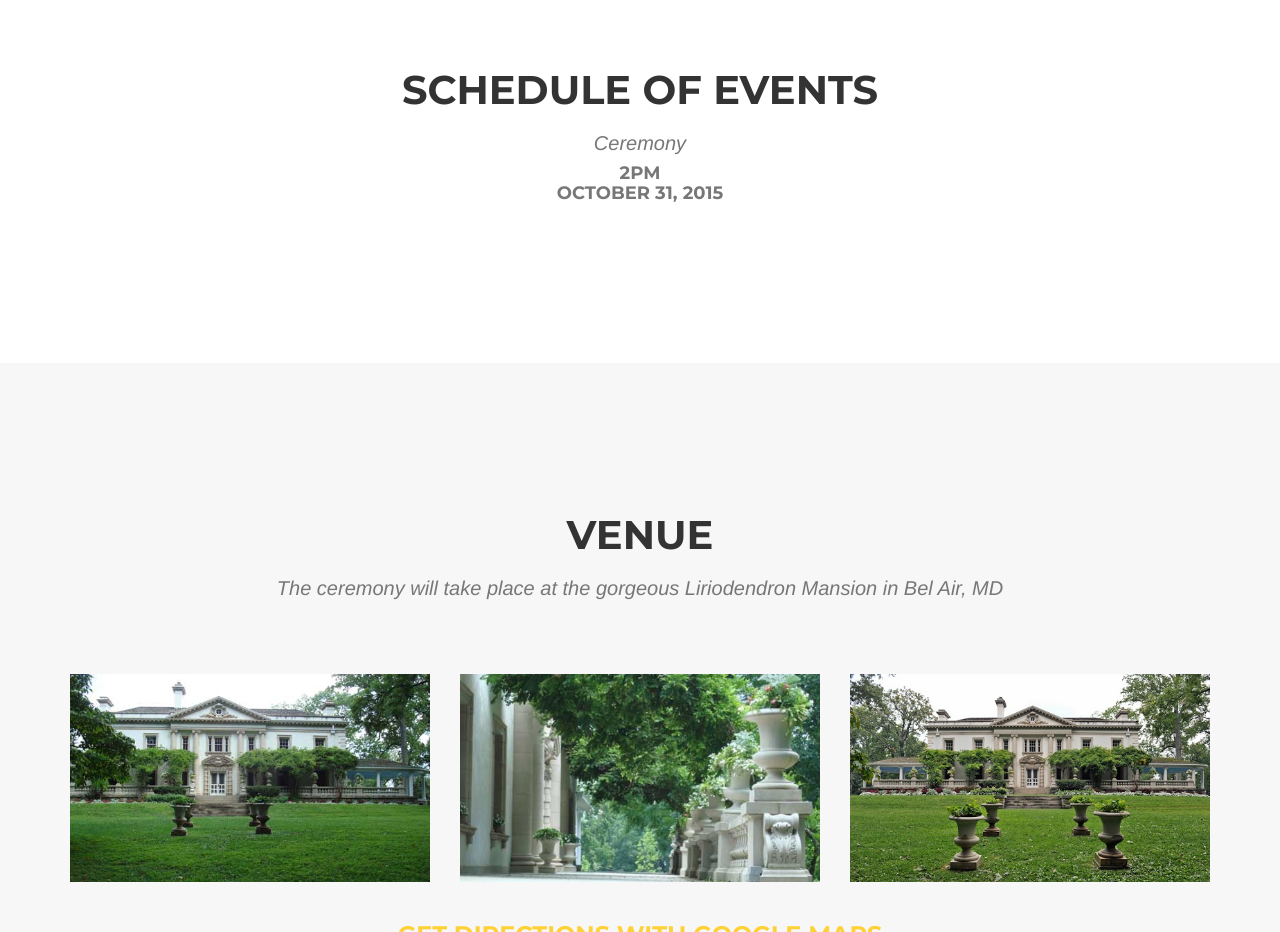
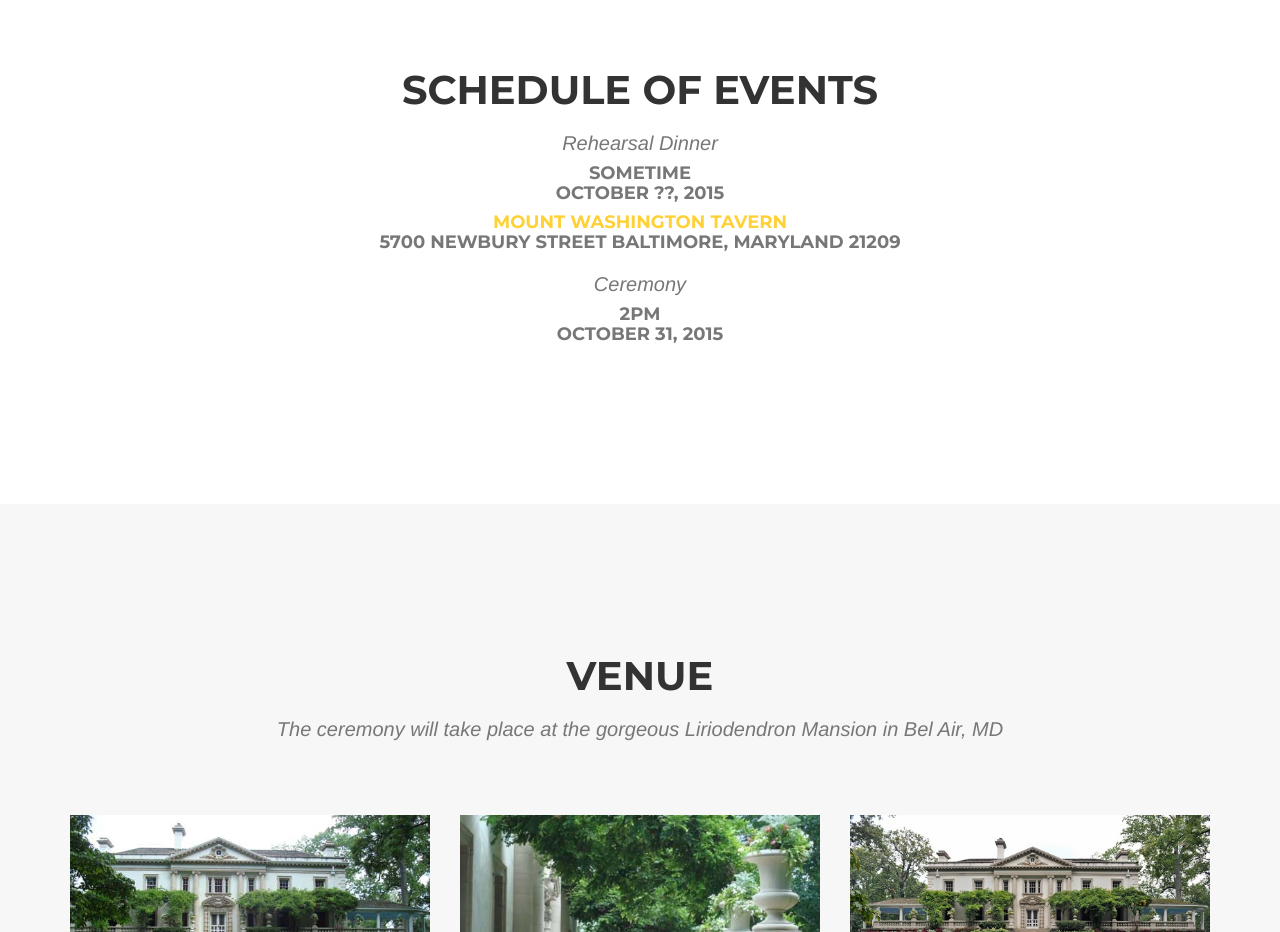
Before and after one commit to kdmcclin/wedding-site, a plain HTML site: page index.html in a window 1280 px wide. Shown: the part 840-1772 px from the top of the page. Drawn offline with nearby package versions, Linux system fonts and the light colour scheme; some packages are replaced by stand-ins of ours; a web font is replaced by a local one.

Commit message:
Add rehearsal dinner location

```diff
--- a/index.html
+++ b/index.html
@@ -98,6 +98,9 @@
             <div class="row">
                 <div class="col-lg-12 text-center">
                     <h2 class="section-heading">Schedule of Events</h2>
+                    <h3 class="section-subheading text-muted no-spacing">Rehearsal Dinner</h3>
+                      <h4 class="section-subheading text-muted">sometime <br>October ??, 2015</h4>
+                      <h4 class="section-subheading text-muted"><span><a href="http://mtwashingtontavern.com/">Mount Washington Tavern</a></span><br>5700 Newbury Street Baltimore, Maryland 21209</h4>
                     <h3 class="section-subheading text-muted no-spacing">Ceremony</h3>
                     <h4 class="section-subheading text-muted">2pm <br>October 31, 2015</h4>
                 </div>
```
